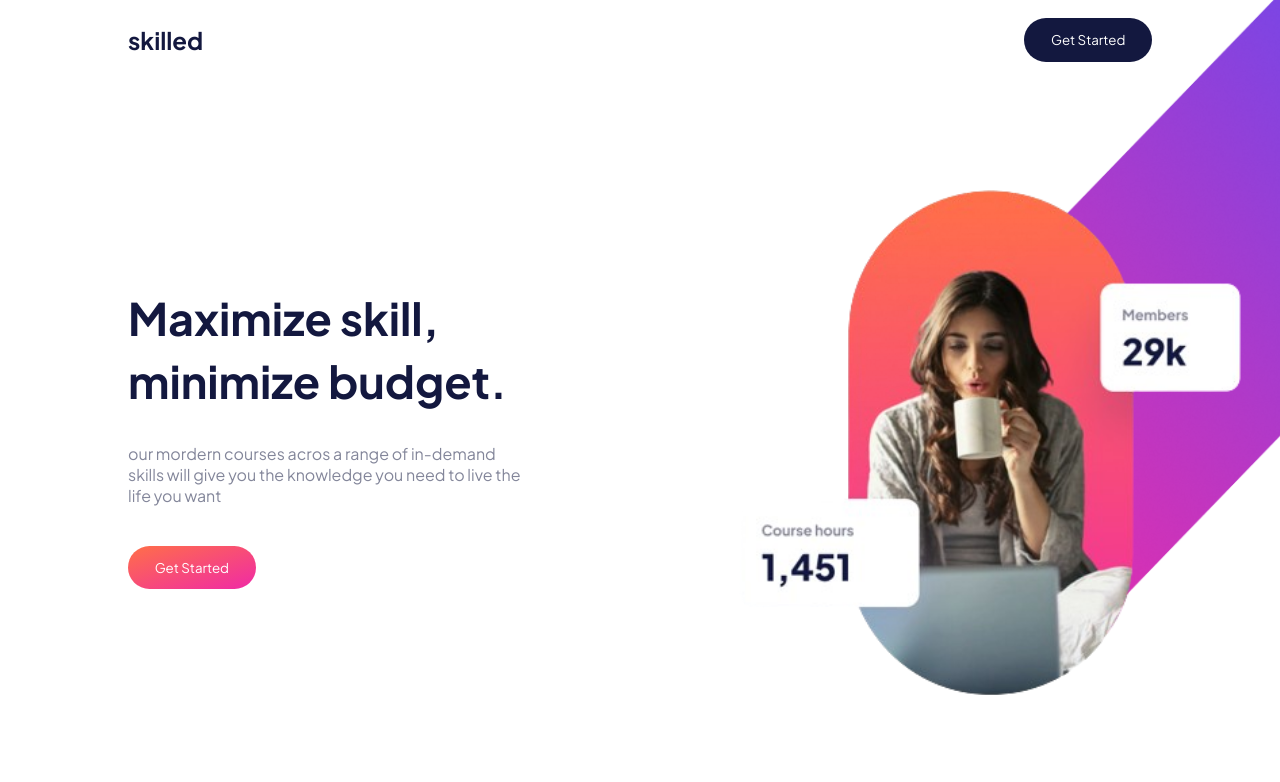
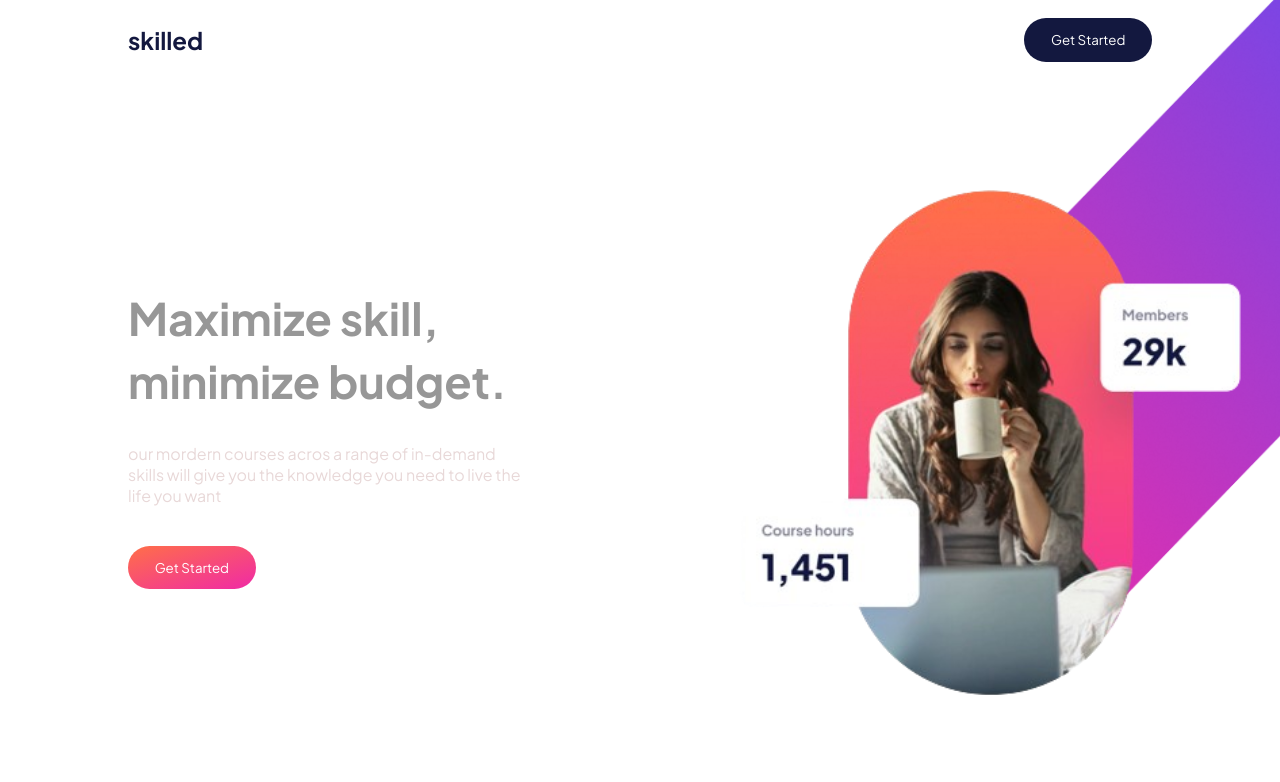
Before and after one commit to Ted-Dev-1/landing-page, a plain HTML site: page index.html in a window 1280 px wide. Shown: the top 782 px of the page. Drawn offline with Linux system fonts and the light colour scheme.

Commit message:
changed colour-1

```diff
--- a/style.css
+++ b/style.css
@@ -60,13 +60,13 @@ body{
 }
 
 .intro .title{
-    color: #13183f;
+    color: #979797;
     font-size: 1.4rem;
     line-height: 1.4;
 }
 
 .message{
-    color: #83869A;
+    color: #e8d8d8;
     max-width: 400px;
     margin: 1.9rem 0 2.5rem;
 }
```
